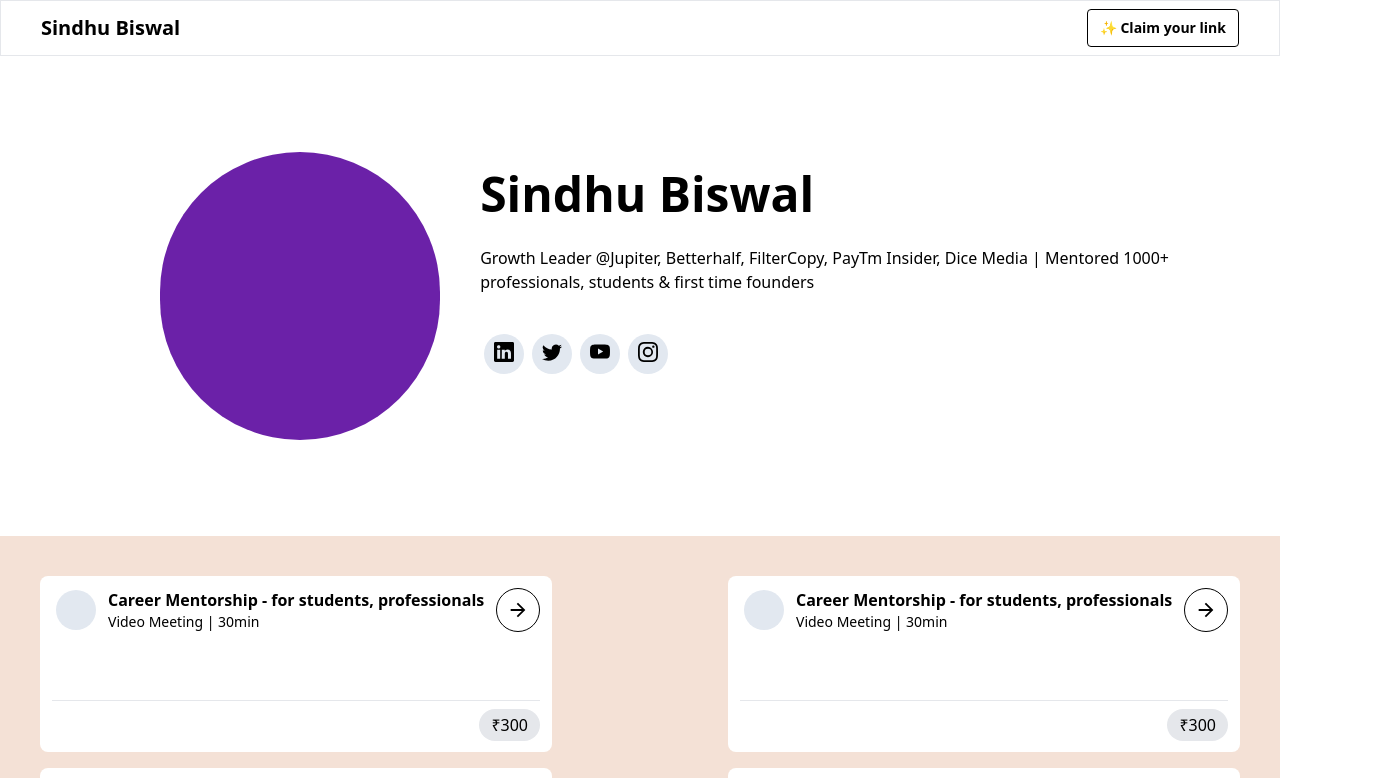
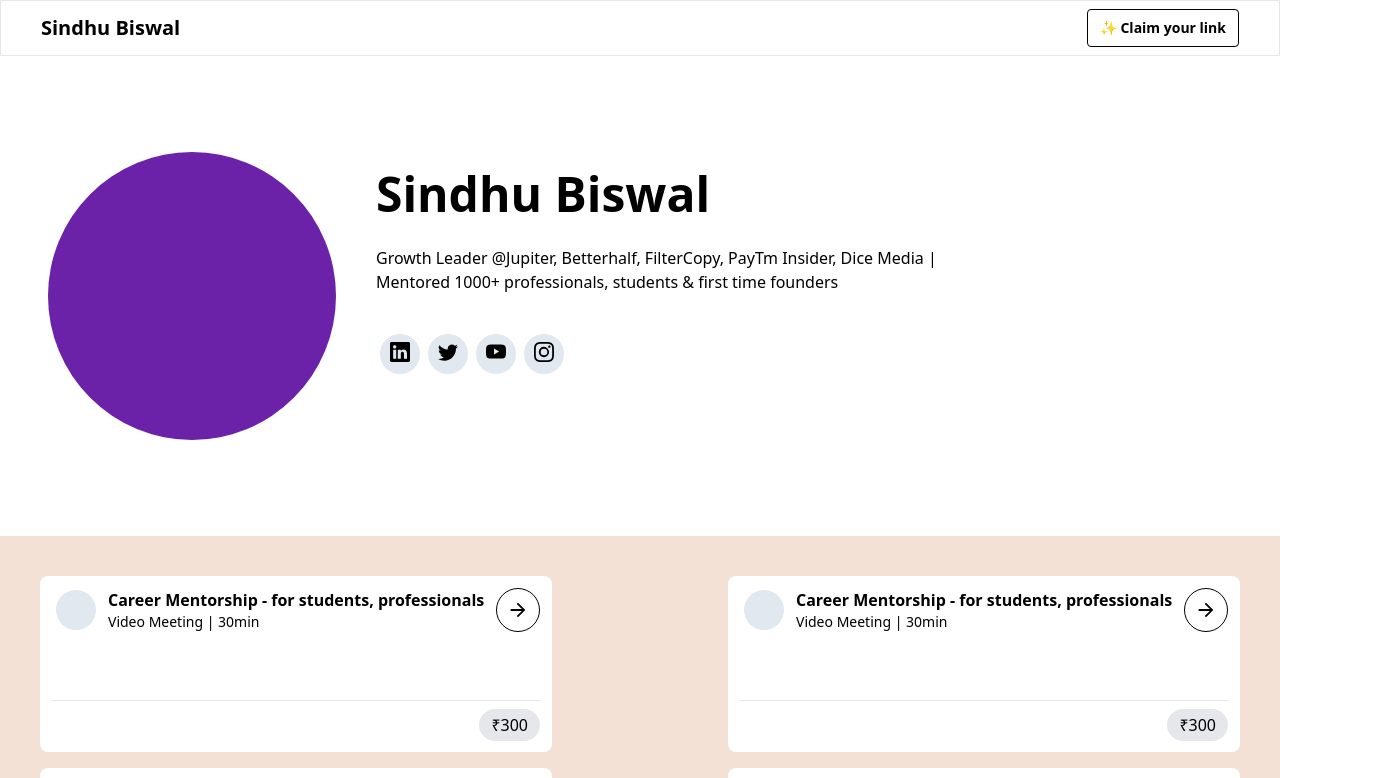
Before and after one commit to 0xRajvardhan/Topmate-clone, a React (Vite) app: page / in a window 1280 px wide. Shown: the top 778 px of the page, 1392 px wide, since content can reach past the window. Built offline with nearby package versions, Linux system fonts and the light colour scheme.

Commit message:
feat: padding card section

```diff
--- a/src/components/cardSection.jsx
+++ b/src/components/cardSection.jsx
@@ -5,7 +5,7 @@
   return (
     <>
       <div className="bg-[#F4E1D6] w-full h-full pb-10">
-        <div className="container pt-10 mx-auto px-10 h-max gap-4 flex flex-wrap justify-between">
+        <div className="container pt-10 mx-auto px-10 h-max gap-4 flex flex-wrap justify-between 2xl:px-0">
           <Card />
           <Card />
           <Card />
--- a/src/components/hero.jsx
+++ b/src/components/hero.jsx
@@ -4,9 +4,9 @@
 export const HeroSection = () => {
   return (
     <>
-      <div className="container px-12 ml-[7rem] mx-auto flex justify-between gap-10 items-center h-[30rem] ">
+      <div className="container px-12  mx-auto flex justify-start gap-10 items-center h-[30rem] ">
         <div className="w-72 h-72  bg-purple-800 rounded-full"></div>
-        <div className="flex flex-col w-9/12  mb-12">
+        <div className="flex flex-col w-[44rem]  mb-12">
           <h1 className="text-5xl font-bold text-black pb-7">Sindhu Biswal</h1>
           <p className="text-base  text-black w-4/5 ">
             Growth Leader @Jupiter, Betterhalf, FilterCopy, PayTm Insider, Dice
```
